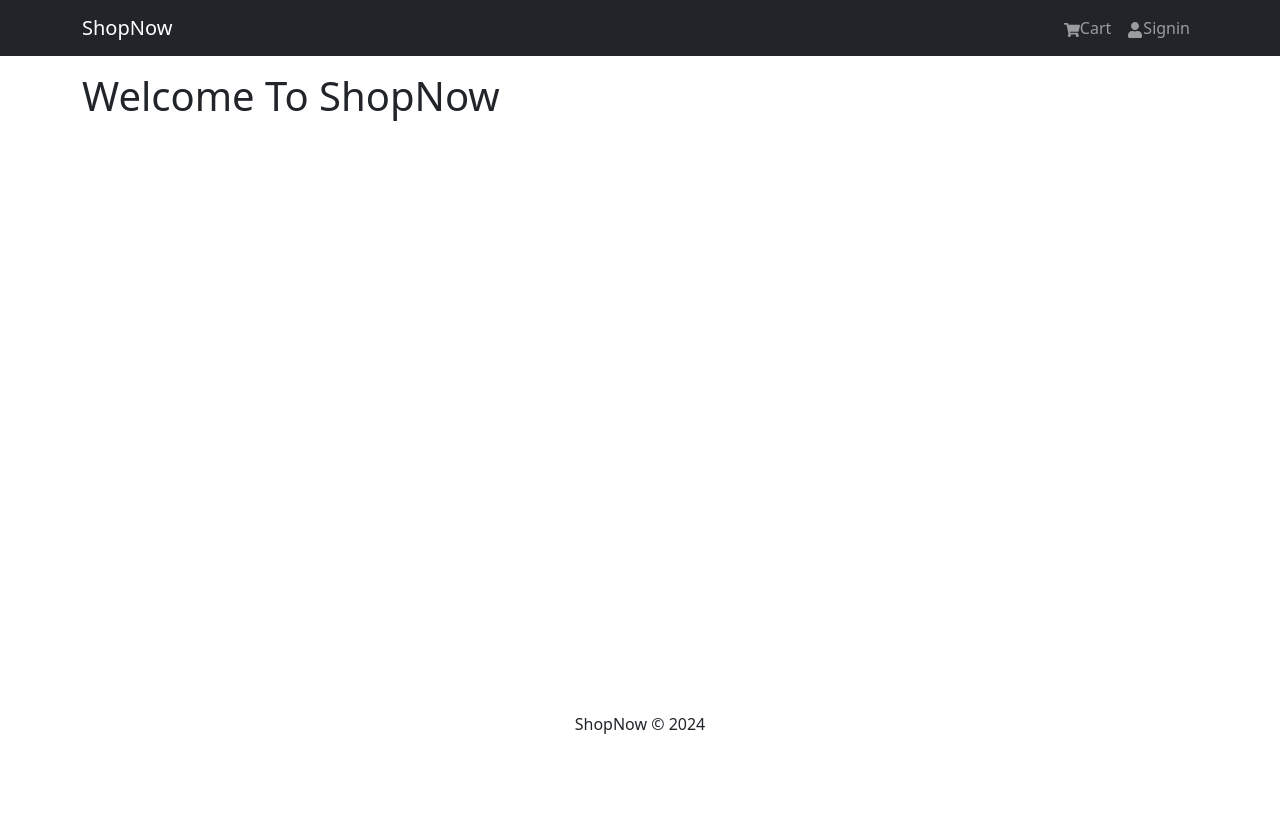
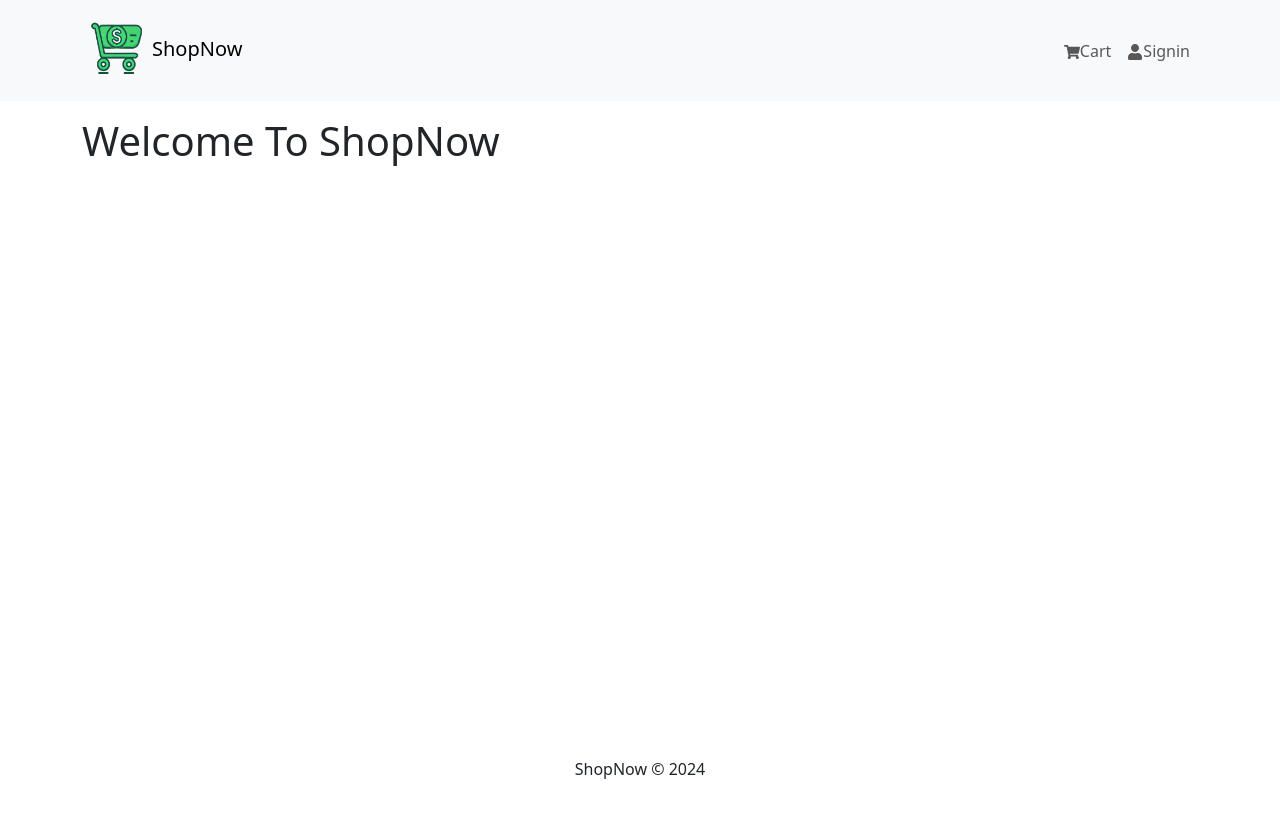
Before and after one commit to haileyesuschekol/ShopNow, a React (Vite) app in the folder frontend/: page / in a window 1280 px wide. Built offline with nearby package versions, Linux system fonts and the light colour scheme.

Commit message:
set logo

```diff
--- a/frontend/src/components/Header.jsx
+++ b/frontend/src/components/Header.jsx
@@ -1,11 +1,16 @@
 import { Navbar, Nav, Container } from "react-bootstrap"
 import { FaShoppingCart, FaUser } from "react-icons/fa"
+import logo from "../assets/img/shopnowlogo.png"
+
 const Header = () => {
   return (
     <header>
-      <Navbar bg="dark" variant="dark" expand="md" collapseOnSelect>
+      <Navbar bg="light" variant="light" expand="md" collapseOnSelect>
         <Container>
-          <Navbar.Brand href="/">ShopNow</Navbar.Brand>
+          <Navbar.Brand href="/">
+            <img src={logo} alt="logo" width="70rem" height="75rem" />
+            ShopNow
+          </Navbar.Brand>
           <Navbar.Toggle aria-controls="basic-navbar-nav" />
           <Navbar.Collapse id="basic-navbar-nav">
             <Nav className="ms-auto">
```
Also changed, not shown: frontend/src/assets/img/shopnowlogo.png (added).
